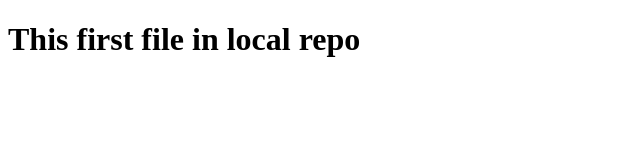
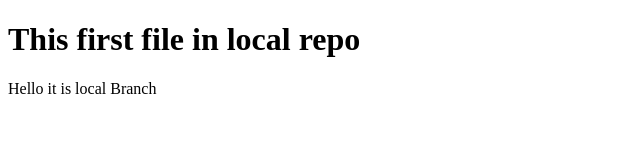
Before and after one commit to Varun0127/LocalRepo, a plain HTML site: page index.html in a window 1280 px wide. Shown: the whole page, without its empty margins (0-640 px from the left). Drawn offline with Linux system fonts and the light colour scheme.

Commit message:
add new para on local branch

```diff
--- a/index.html
+++ b/index.html
@@ -7,5 +7,6 @@
 </head>
 <body>
     <h1>This first file in local repo</h1>
+    <p>Hello it is local Branch</p>
 </body>
 </html>
```
